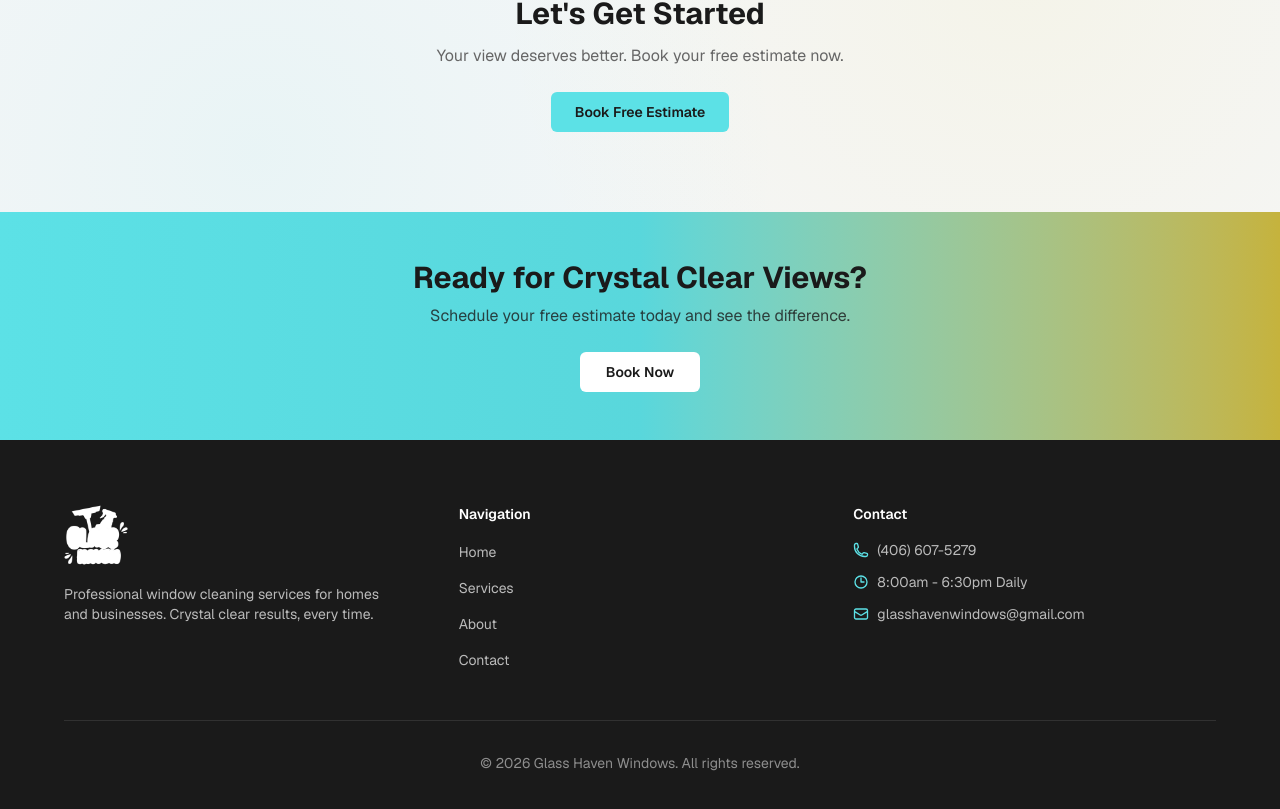
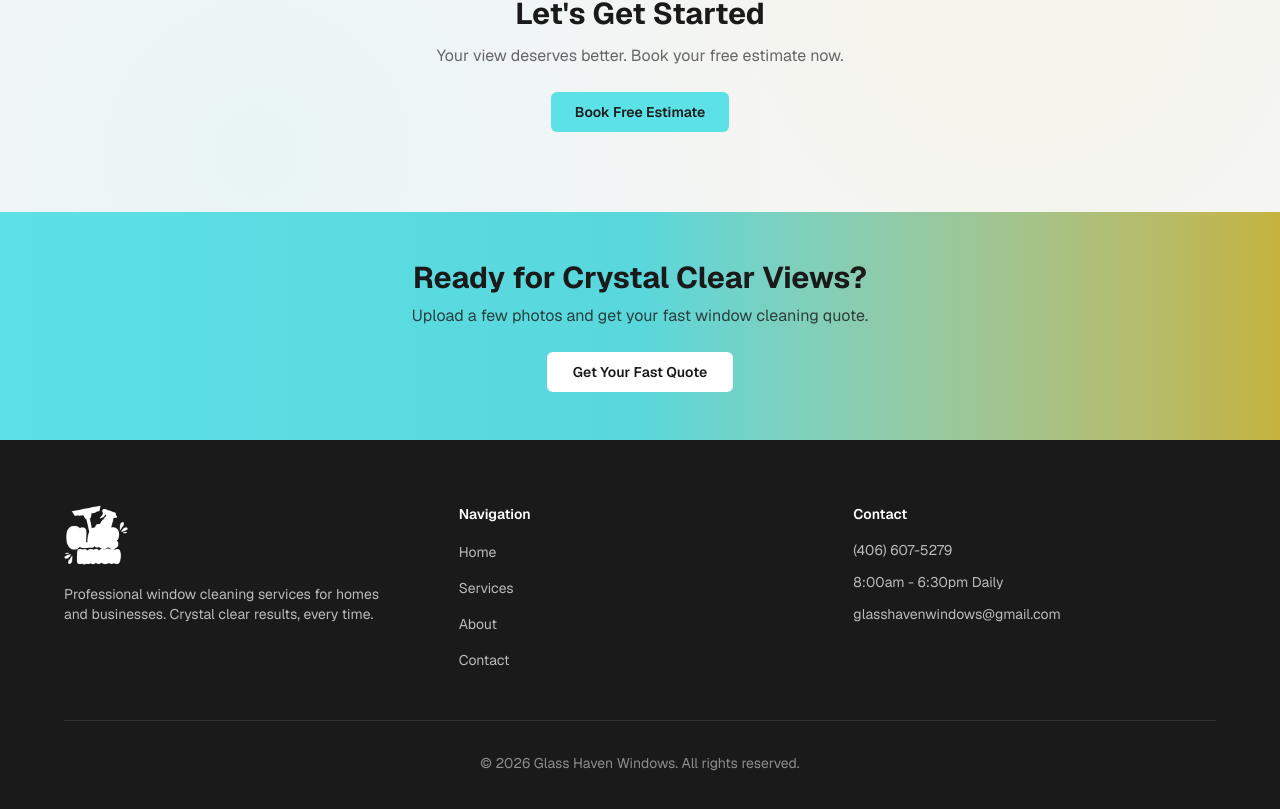
Before and after one commit to glasshavenwindows/v0-website-plan-review, a Next.js app: page / in a window 1280 px wide. Shown: the part 3367-4176 px from the top of the page. Built offline with nearby package versions, Linux system fonts and the light colour scheme.

Commit message:
Update footer.tsx

```diff
--- a/components/footer.tsx
+++ b/components/footer.tsx
@@ -2,7 +2,7 @@ import Link from 'next/link'
 import Image from 'next/image'
 import { Button } from '@/components/ui/button'
 
-const CALENDLY_URL = 'https://calendly.com/glasshavenwindows/estimate?back=1&month=2026-05'
+const QUOTE_FORM_URL = 'https://forms.gle/4c7HSYKmWhmjq47B6'
 const PHONE_NUMBER = '(406) 607-5279'
 const PHONE_LINK = 'tel:+14066075279'
 const EMAIL = 'glasshavenwindows@gmail.com'
@@ -17,30 +17,36 @@ const navigation = [
 export function Footer() {
   return (
     <footer className="bg-foreground text-white">
+
       {/* CTA Banner */}
       <div className="bg-gradient-to-r from-primary via-primary/95 to-secondary/80 py-12">
         <div className="container-content text-center">
+
           <h2 className="text-2xl font-bold text-primary-foreground md:text-3xl">
             Ready for Crystal Clear Views?
           </h2>
+
           <p className="mt-2 text-primary-foreground/80">
-            Schedule your free estimate today and see the difference.
+            Upload a few photos and get your fast window cleaning quote.
           </p>
+
           <Button
             asChild
             size="lg"
             className="mt-6 btn-lift bg-white text-foreground hover:bg-secondary hover:text-foreground font-semibold border-2 border-white/20"
           >
-            <a href={CALENDLY_URL} target="_blank" rel="noopener noreferrer">
-              Book Now
+            <a href={QUOTE_FORM_URL} target="_blank" rel="noopener noreferrer">
+              Get Your Fast Quote
             </a>
           </Button>
+
         </div>
       </div>
 
       {/* Footer Content */}
       <div className="container-content py-12 md:py-16">
         <div className="grid gap-8 md:grid-cols-2 lg:grid-cols-3">
+
           {/* Brand */}
           <div className="lg:col-span-1">
             <Image
@@ -77,54 +83,18 @@ export function Footer() {
           <div>
             <h3 className="text-sm font-semibold text-white">Contact</h3>
             <ul className="mt-4 space-y-3">
+
               <li className="flex items-center gap-2 text-sm text-white/70">
-                <svg
-                  className="h-4 w-4 text-primary"
-                  fill="none"
-                  viewBox="0 0 24 24"
-                  strokeWidth="2"
-                  stroke="currentColor"
-                >
-                  <path
-                    strokeLinecap="round"
-                    strokeLinejoin="round"
-                    d="M2.25 6.75c0 8.284 6.716 15 15 15h2.25a2.25 2.25 0 002.25-2.25v-1.372c0-.516-.351-.966-.852-1.091l-4.423-1.106c-.44-.11-.902.055-1.173.417l-.97 1.293c-.282.376-.769.542-1.21.38a12.035 12.035 0 01-7.143-7.143c-.162-.441.004-.928.38-1.21l1.293-.97c.363-.271.527-.734.417-1.173L6.963 3.102a1.125 1.125 0 00-1.091-.852H4.5A2.25 2.25 0 002.25 4.5v2.25z"
-                  />
-                </svg>
                 <a href={PHONE_LINK} className="hover:text-primary transition-colors">
                   {PHONE_NUMBER}
                 </a>
               </li>
+
               <li className="flex items-center gap-2 text-sm text-white/70">
-                <svg
-                  className="h-4 w-4 text-primary"
-                  fill="none"
-                  viewBox="0 0 24 24"
-                  strokeWidth="2"
-                  stroke="currentColor"
-                >
-                  <path
-                    strokeLinecap="round"
-                    strokeLinejoin="round"
-                    d="M12 6v6h4.5m4.5 0a9 9 0 11-18 0 9 9 0 0118 0z"
-                  />
-                </svg>
                 <span>8:00am - 6:30pm Daily</span>
               </li>
+
               <li className="flex items-start gap-2 text-sm text-white/70">
-                <svg
-                  className="h-4 w-4 mt-0.5 text-primary"
-                  fill="none"
-                  viewBox="0 0 24 24"
-                  strokeWidth="2"
-                  stroke="currentColor"
-                >
-                  <path
-                    strokeLinecap="round"
-                    strokeLinejoin="round"
-                    d="M21.75 6.75v10.5a2.25 2.25 0 01-2.25 2.25h-15a2.25 2.25 0 01-2.25-2.25V6.75m19.5 0A2.25 2.25 0 0019.5 4.5h-15a2.25 2.25 0 00-2.25 2.25m19.5 0v.243a2.25 2.25 0 01-1.07 1.916l-7.5 4.615a2.25 2.25 0 01-2.36 0L3.32 8.91a2.25 2.25 0 01-1.07-1.916V6.75"
-                  />
-                </svg>
                 <a
                   href={`mailto:${EMAIL}`}
                   className="hover:text-primary transition-colors"
@@ -132,8 +102,10 @@ export function Footer() {
                   {EMAIL}
                 </a>
               </li>
+
             </ul>
           </div>
+
         </div>
 
         {/* Bottom Bar */}
```
